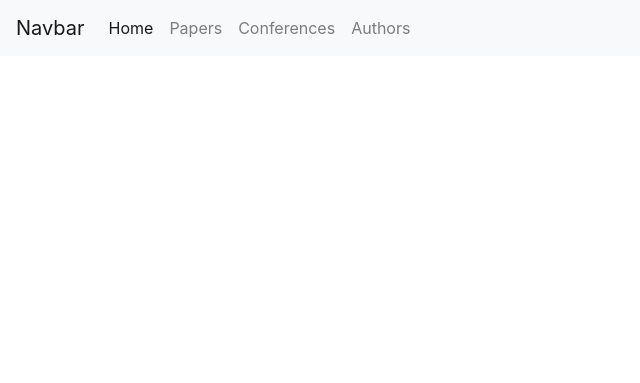
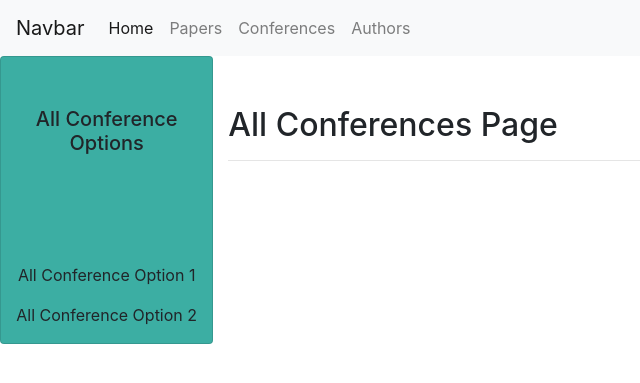
Before and after one commit to sohampachpande/CSEDB, a Flask app: page /conferences_all in a window 1280 px wide. Shown: the top 383 px of the page, without its empty margins (0-640 px from the left). Run offline with Flask 2, Linux system fonts and the light colour scheme; data that the repository does not hold is empty; some libraries are stand-ins or nearby versions.

Commit message:
author page draft

```diff
--- a/flask_server/app/__init__.py
+++ b/flask_server/app/__init__.py
@@ -8,4 +8,4 @@ app = Flask(__name__)
 # Connect to the database
 db = PyMySQL.connect("10.0.25.35","sohamp","s27498","CSResearchPapers" )
 
-from app import routes, author_routes, paper_routes
+from app import routes, author_routes, paper_routes, conference_routes
--- /dev/null
+++ b/flask_server/app/conference_routes.py
@@ -0,0 +1,17 @@
+from flask import render_template, request, redirect
+from app import app
+
+from app import db
+
+@app.route('/conferences_all', methods = ['GET'])
+def get_all_confs():
+    cursor = db.cursor()
+    cursor.execute('SELECT * FROM ConferenceTable')
+    l = cursor.fetchall()
+    return render_template('confsAll.html', pages = l)
+
+
+@app.route('/conference/<conf_id>', methods = ['GET'])
+def get_conf_individual(conf_id):
+    cursor = db.cursor()
+    return 'Page Incomplete'
--- a/flask_server/app/paper_routes.py
+++ b/flask_server/app/paper_routes.py
@@ -12,12 +12,10 @@ def get_all_papers():
     cursor.execute('SELECT * FROM PaperTable ')
     l = cursor.fetchall()
 
+    print("\n\nNo of Papers\n\n",len(l))
     # for a in l:
     #     a[1] = FirstNameLastName(a[1])
 
-    # Fetch a single row using fetchone()
-    # data = cursor.fetchone()
-    print(l)
     return render_template('papersAll.html', pages = l)
 
 
--- a/flask_server/app/routes.py
+++ b/flask_server/app/routes.py
@@ -20,18 +20,6 @@ def index():
     return render_template('index.html', title='CSE DB', user=user)
 
 
-@app.route('/conferences_all', methods = ['GET'])
-def get_all_confs():
-    cursor = db.cursor()
-    # execute SQL query using execute() method.
-    cursor.execute('SELECT * FROM test_table ')
-    l = cursor.fetchall()
-    # Fetch a single row using fetchone()
-    # data = cursor.fetchone()
-    print(l)
-    return render_template('confsAll.html', pages = l)
-
-
 @app.route('/search', methods = ['POST'])
 def search():
     # name = request.form['Author']
--- a/flask_server/app/templates/confsAll.html
+++ b/flask_server/app/templates/confsAll.html
@@ -5,8 +5,35 @@
 
         {% include 'navbar.html' %}
 
-        {% for page in pages %}
-        <p>{{ page }}</p>
-        {% endfor %}
+        <section>
+            <div class="container-fluid">
+                <div class="row">
+                    <div class="col-lg-2 author-letters card sticky-top" >
+                    	<h5 style="margin-top: 50px">All Conference Options</h5>
+                        <div class="links-auth">
+                            <p>All Conference Option 1 </p>
+                            <p>All Conference Option 2 </p>
+                        </div>
+                    </div>
+                    <div class="col-lg-10 author-info">
+                        <h2 style="margin-left: 0px; margin-top: 50px">All Conferences Page</h2>
+        				<hr>
+
+                        {% for conf in pages %}
+                        <div class="card bg-light text-dark" style="margin-top:10px;">
+                            <div class="info" style="padding: 20px;">
+                                <a href="/conference/{{ conf[0] }}"> {{ conf[1] }}-{{ conf[2] }} </a>
+                            </div>
+                        </div>
+				        {% endfor %}
+                    </div>
+                </div>
+            </div>
+        </section>
+
+
+<!--         {% for page in pages %}
+        <p>{{ page[0] }}</p>
+        {% endfor %} -->
     </body>
 </html>
--- a/flask_server/app/templates/papersAll.html
+++ b/flask_server/app/templates/papersAll.html
@@ -9,8 +9,10 @@
             <div class="container-fluid">
                 <div class="row">
                     <div class="col-lg-2 author-letters card sticky-top" >
-                    	<h5 style="margin-top: 50px">All Paper Initials</h5>
-                        <div class="letters">
+                    	<h5 style="margin-top: 50px">All Paper Options</h5>
+                        <div class="links-auth">
+                            <p>All Paper Option 1 </p>
+                            <p>All Paper Option 2 </p>
                         </div>
                     </div>
                     <div class="col-lg-10 author-info">
```
Also changed, not shown: flask_server/app/author_routes.py (+29 -1 lines), flask_server/app/templates/author_temp.html (+24 -2 lines).
